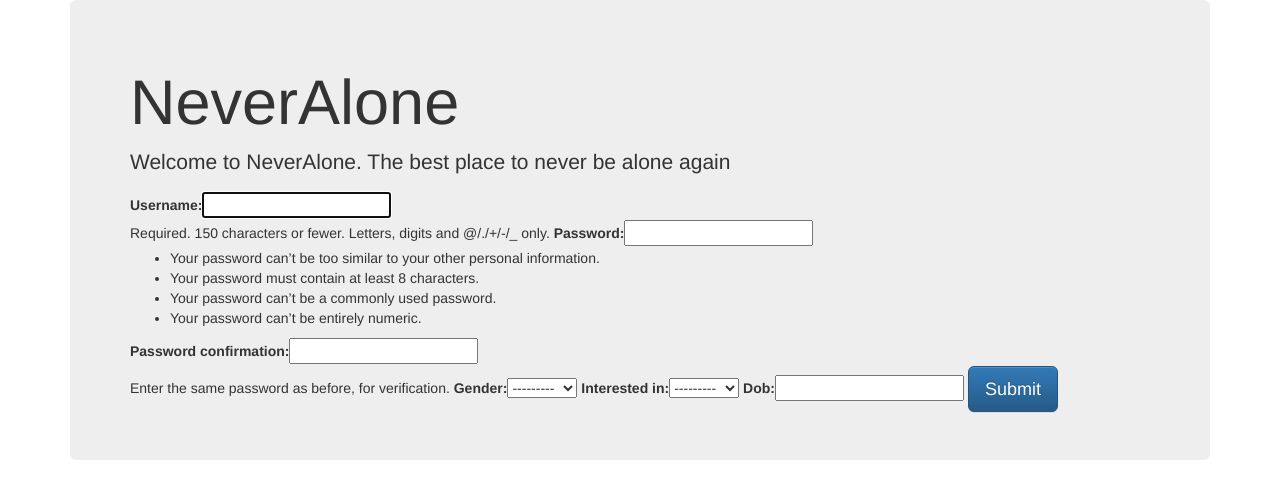
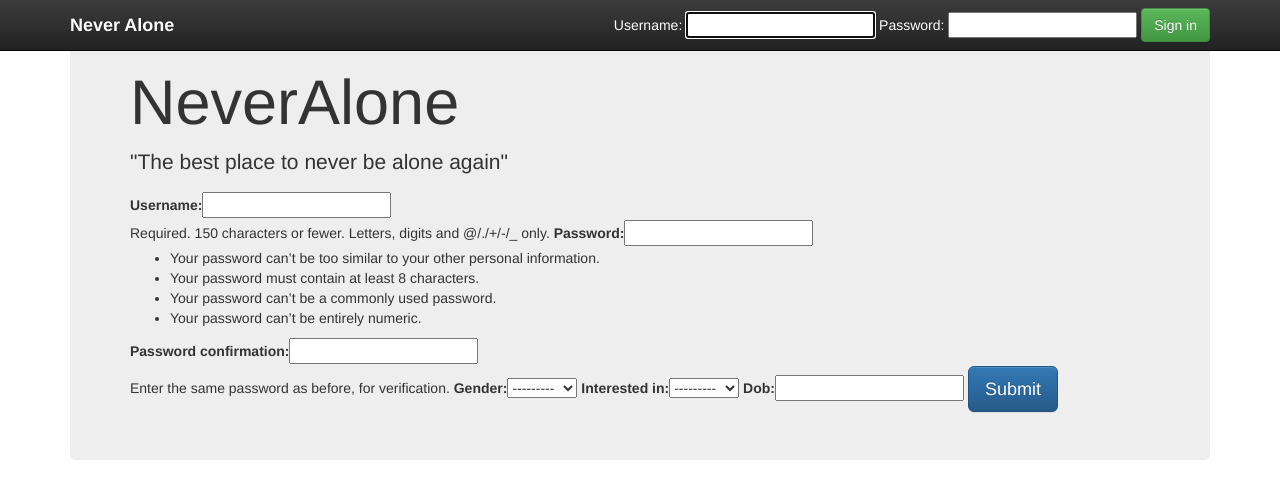
Before and after one commit to rjollet/NeverAloneNTHU, a Django app: page / in a window 1280 px wide. Shown: the top 499 px of the page. Run offline with Django 3.2, Linux system fonts and the light colour scheme; some libraries are stand-ins or nearby versions.

Commit message:
layout updates

```diff
--- a/neveralone/urls.py
+++ b/neveralone/urls.py
@@ -23,7 +23,8 @@ urlpatterns = [
 	url(r'^$', main_page),
 
     # Login / logout.
-    url(r'^login/$', auth_views.login ),
+    url(r'^login/$', auth_views.login),
+   # url(r'^auth/$', auth),
     url(r'^logout/$', logout_page),
     url(r'^register/$', register),
 
--- a/templates/base.html
+++ b/templates/base.html
@@ -18,8 +18,50 @@
     	{% block head %}{% endblock %}
   	</head>
   	<body>
+       <nav class="navbar navbar-inverse navbar-fixed-top">
+      <div class="container">
+        <div class="navbar-header">
+          <button type="button" class="navbar-toggle collapsed" data-toggle="collapse" data-target="#navbar" aria-expanded="false" aria-controls="navbar">
+            <span class="sr-only">Toggle navigation</span>
+            <span class="icon-bar"></span>
+            <span class="icon-bar"></span>
+            <span class="icon-bar"></span>
+          </button>
+          <a class="navbar-brand" href="#" style="color:white;font-weight:bold;">Never Alone</a>
+        </div>
+        <div id="navbar" class="navbar-collapse collapse">
+          <form class="navbar-form navbar-right" method="post" action="/login/">
+          {% csrf_token %}
+           {% if user.is_authenticated %}
+          <a href="/" type="button" class="btn btn-md btn-success active" role="button">Home</a>
+          <a href="/app/profile/" type="button" class="btn btn-md btn-success active" role="button">Profile</a>
+          <a href="/logout/" type="button" class="btn btn-md btn-success active" role="button">Logout, {{user.username}}</a>
+          {% else %}
+          {% if '{{authform}}' %}
+            <div class="form-group">
+              <span style="color:white;">Username:</span> {{authform.username}}
+            </div>
+            <div class="form-group">
+              <span style="color:white;">Password:</span> {{authform.password}}
+            </div>
+            {% if next %}
+              <input type="hidden" name="next" value="{{ next }}" />
+          {% else %}
+            <input type="hidden" name="next" value="/app/profile" />
+          {% endif %}
+            <button type="submit" class="btn btn-success">Sign in</button>
+            {% endif %}
+            {% endif %}
+          </form>
+        </div><!--/.navbar-collapse -->
+      </div>
+    </nav>
   		<div class="container">
-    		{% block body %}{% endblock %}
+
+
+    		{% block body %}
+        {% endblock %}
+
     	</div>
     	<!-- jQuery (necessary for Bootstrap's JavaScript plugins) -->
     	<script src="{% static 'js/jquery-1.11.3.min.js' %}"></script>
--- a/templates/index.html
+++ b/templates/index.html
@@ -7,35 +7,21 @@
   <title>NeverAlone</title>
 {% endblock %}
 
+
 {% block body %}
+
   <div class="jumbotron">
-      <h1>NeverAlone</h1>
-      <p>Welcome to NeverAlone. The best place to never be alone again</p>
-
+  {% if user.is_authenticated %}
+      <h1>NeverAlone home page</h1>
+  {% else %}
+  <h1>NeverAlone</h1>
+      <p>"The best place to never be alone again"</p>
       <form method="POST" action="/register/">
 	    {% csrf_token %}
 	    {{userform}}
 	    {{userprofileform}}
 	    <input type="submit" value="Submit" class="btn btn-lg btn-primary">
 	  </form>
-
-	  <form method="post" action="/login/" class="form-signin">
-	    {% csrf_token %}
-	    {% if not '{{authform}}' %}
-	  	  {% if user.is_authenticated %}
-	  	    <a href="/app/" type="button" class="btn btn-lg btn-success active" role="button">Get in</a>
-	  	  {% else %}
-	        <h2 class="form-signin-heading">Please sign in</h2>
-	        {{authform}}
-	        {% if next %}
-      	      <input type="hidden" name="next" value="{{ next }}" />
-	        {% else %}
-	          <input type="hidden" name="next" value="/app/" />
-	        {% endif %}
-	      <input type="submit" value="login" class="btn btn-lg btn-primary">
-	      {% endif %}
-	    {% endif %}
-	  </form>
-
+  {% endif %}
   </div>
 {% endblock %}
--- /dev/null
+++ b/templates/registration/login.html
@@ -0,0 +1,5 @@
+<a href="/">Start over</a>
+{% if form.errors %}
+<p>Your username and password didn't match!
+Please try again!</p>
+{% endif %}
```
